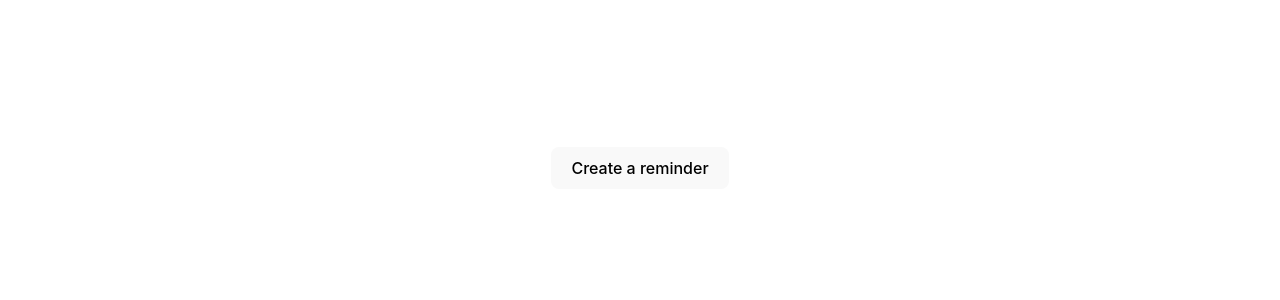
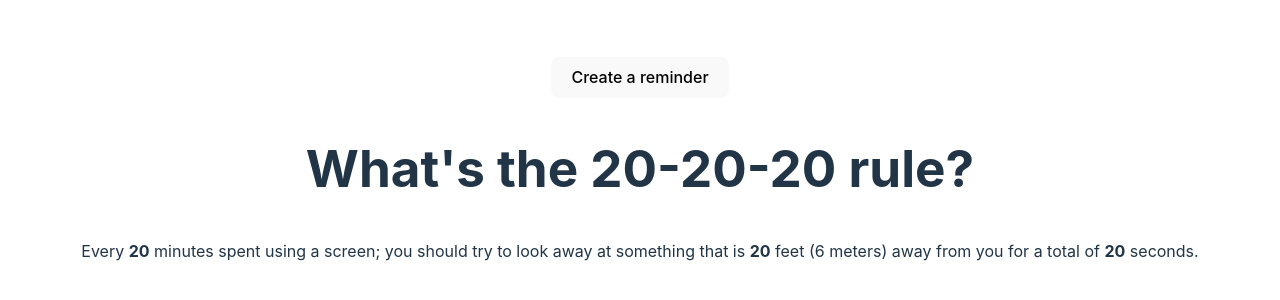
Before and after one commit to Maya084/reminder-app, a Svelte app: page / in a window 1280 px wide. Shown: the part 232-532 px from the top of the page. Built offline with nearby package versions, Linux system fonts and the light colour scheme.

Commit message:
🎨 Style(global): add descritpion for the app / front page

```diff
--- a/src/App.svelte
+++ b/src/App.svelte
@@ -1,10 +1,18 @@
 <script lang="ts">
-    import CreateAlarm from "./lib/CreateAlarm.svelte";
-
+  import CreateAlarm from "./lib/CreateAlarm.svelte";
 </script>
 
 <main>
-  <CreateAlarm/>
+  <CreateAlarm />
+
+  <section>
+    <h1>What's the 20-20-20 rule?</h1>
+    <p>
+      Every <strong>20</strong> minutes spent using a screen; you
+      should try to look away at something that is <strong>20</strong> feet (6
+      meters) away from you for a total of <strong>20</strong> seconds.
+    </p>
+  </section>
 </main>
 
 <style>
```
